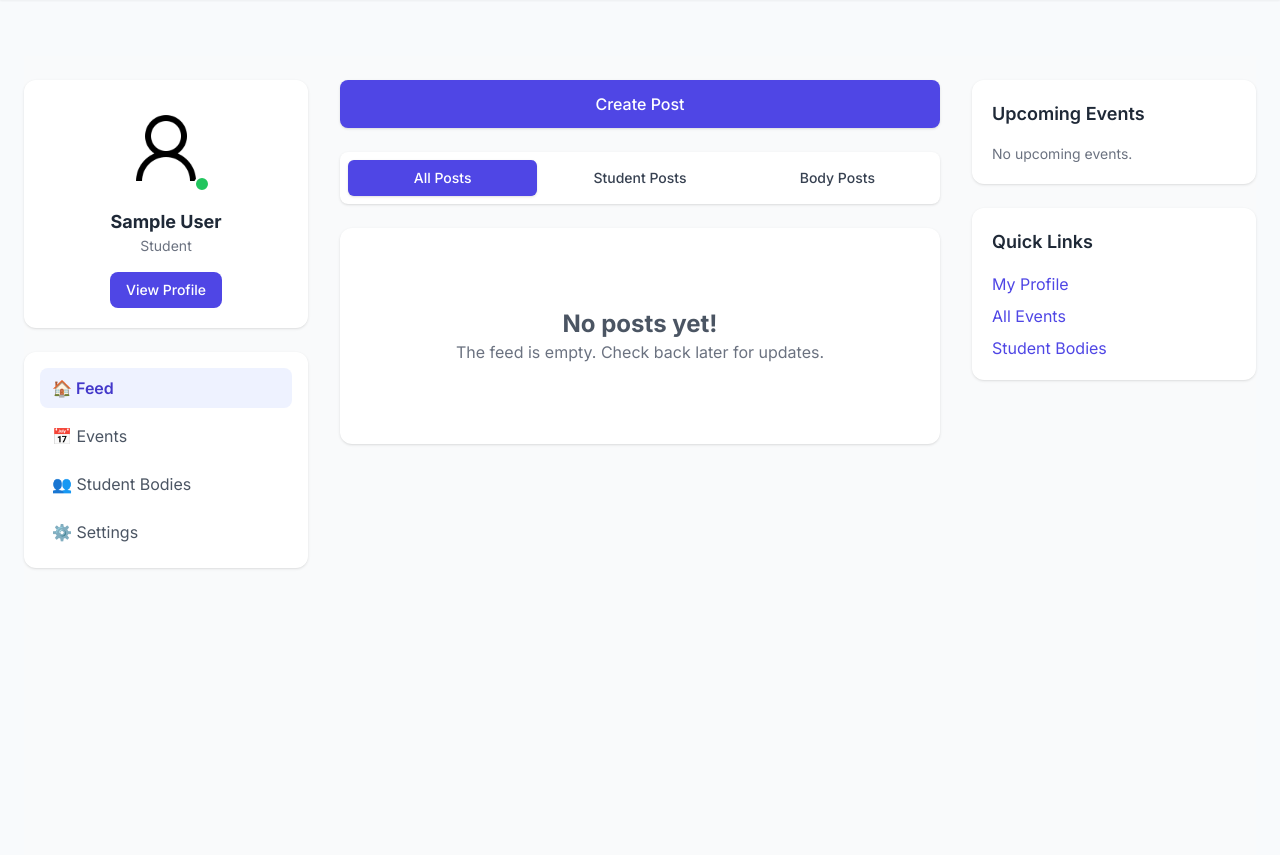
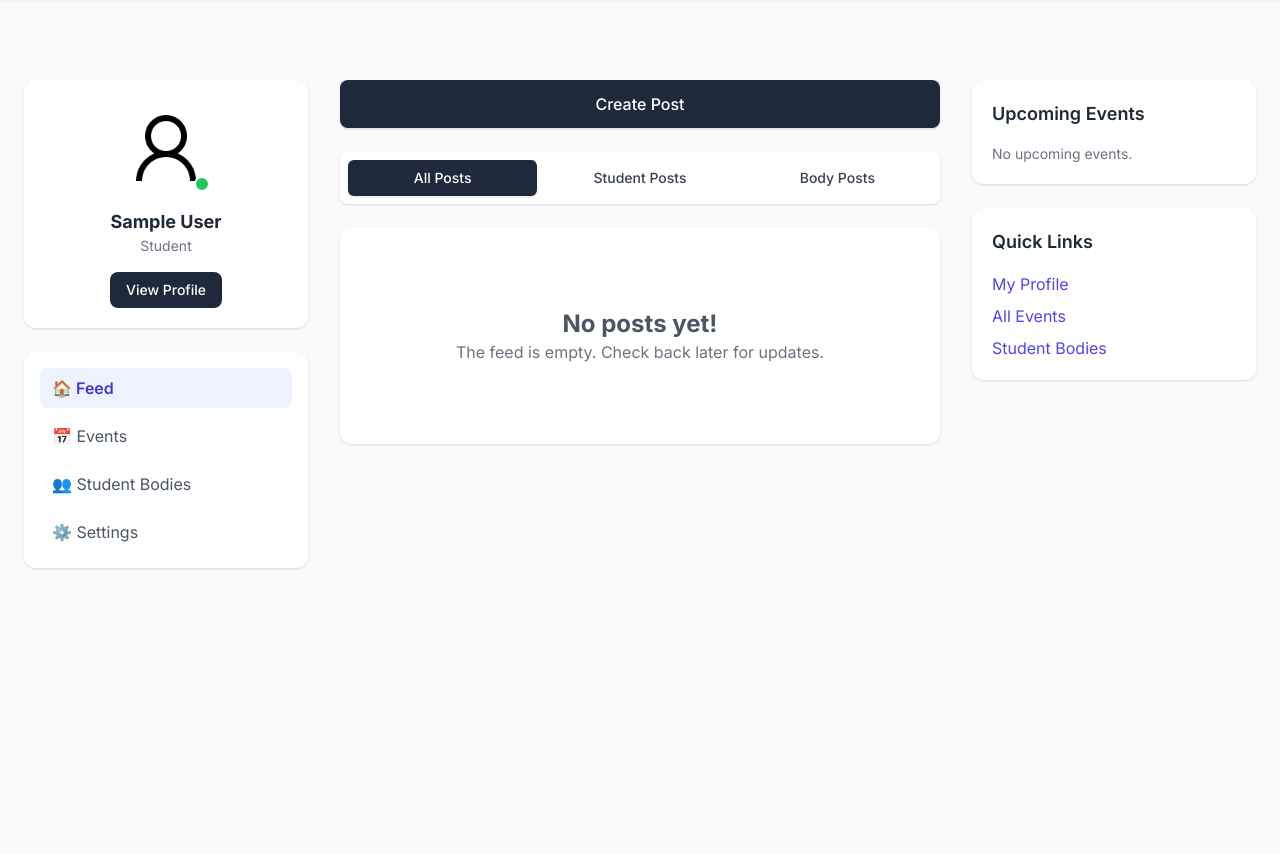
Before and after one commit to JhaAayush/Gradly, a Flask app: page /posts/feed in a window 1280 px wide. Shown: the part 69-924 px from the top of the page. Run offline with Flask 3, Linux system fonts and the light colour scheme; the visitor is signed in with stand-in values (Sample User, id 1); data comes from the database, SQL or seed files in the repository; data that the repository does not hold is empty; some libraries are stand-ins or nearby versions.

Commit message:
Made button color changes

```diff
--- a/templates/feed.html
+++ b/templates/feed.html
@@ -44,11 +44,11 @@
 
             {% if current_user.user_type == 'student' %}
             <a href="{{ url_for('profile.view_profile', user_id=current_user.id) }}"
-                class="mt-4 inline-block bg-indigo-600 text-white px-4 py-2 rounded-lg hover:bg-indigo-700 font-medium text-sm">View
+                class="mt-4 inline-block bg-slate-800 text-white px-4 py-2 rounded-lg hover:bg-sky-500 font-medium text-sm">View
                 Profile</a>
             {% else %}
             <a href="{{ url_for('studentbody.body_profile', body_id=current_user.id) }}"
-                class="mt-4 inline-block bg-indigo-600 text-white px-4 py-2 rounded-lg hover:bg-indigo-700 font-medium text-sm">View
+                class="mt-4 inline-block bg-slate-800 text-white px-4 py-2 rounded-lg hover:bg-sky-500 font-medium text-sm">View
                 Profile</a>
             {% endif %}
         </div>
@@ -114,11 +114,11 @@
 
                     {% if current_user.user_type == 'student' %}
                     <a href="{{ url_for('profile.view_profile', user_id=current_user.id) }}"
-                        class="mt-4 inline-block bg-indigo-600 text-white px-4 py-2 rounded-lg hover:bg-indigo-700 font-medium text-sm">View
+                        class="mt-4 inline-block bg-slate-800 text-white px-4 py-2 rounded-lg hover:bg-sky-500 font-medium text-sm">View
                         Profile</a>
                     {% else %}
                     <a href="{{ url_for('studentbody.body_profile', body_id=current_user.id) }}"
-                        class="mt-4 inline-block bg-indigo-600 text-white px-4 py-2 rounded-lg hover:bg-indigo-700 font-medium text-sm">View
+                        class="mt-4 inline-block bg-slate-800 text-white px-4 py-2 rounded-lg hover:bg-sky-500 font-medium text-sm">View
                         Profile</a>
                     {% endif %}
                 </div>
@@ -140,7 +140,7 @@
         <main class="lg:col-span-6 space-y-0 lg:space-y-6">
             <div class="mb-6">
                 <a href="{{ url_for('posts.create_post') }}"
-                    class="w-full text-center block bg-indigo-600 text-white px-4 py-3 rounded-lg shadow hover:bg-indigo-700 font-medium transition-colors">
+                    class="w-full text-center block bg-slate-800 text-white px-4 py-3 rounded-lg shadow hover:bg-sky-500 font-medium transition-colors">
                     Create Post
                 </a>
             </div>
@@ -148,7 +148,7 @@
             <div class="mb-6 bg-white shadow sm:rounded-lg p-2 flex space-x-2">
                 <a href="{{ url_for('posts.feed', filter='all') }}" class="flex-1 text-center px-3 py-2 rounded-md font-medium text-sm transition-colors
                     {% if current_filter == 'all' %}
-                        bg-indigo-600 text-white shadow
+                        bg-slate-800 text-white shadow
                     {% else %}
                         bg-white text-gray-700 hover:bg-gray-50
                     {% endif %}">
@@ -156,7 +156,7 @@
                 </a>
                 <a href="{{ url_for('posts.feed', filter='student') }}" class="flex-1 text-center px-3 py-2 rounded-md font-medium text-sm transition-colors
                     {% if current_filter == 'student' %}
-                        bg-indigo-600 text-white shadow
+                        bg-slate-800 text-white shadow
                     {% else %}
                         bg-white text-gray-700 hover:bg-gray-50
                     {% endif %}">
@@ -164,7 +164,7 @@
                 </a>
                 <a href="{{ url_for('posts.feed', filter='body') }}" class="flex-1 text-center px-3 py-2 rounded-md font-medium text-sm transition-colors
                     {% if current_filter == 'body' %}
-                        bg-indigo-600 text-white shadow
+                        bg-slate-800 text-white shadow
                     {% else %}
                         bg-white text-gray-700 hover:bg-gray-50
                     {% endif %}">
```
